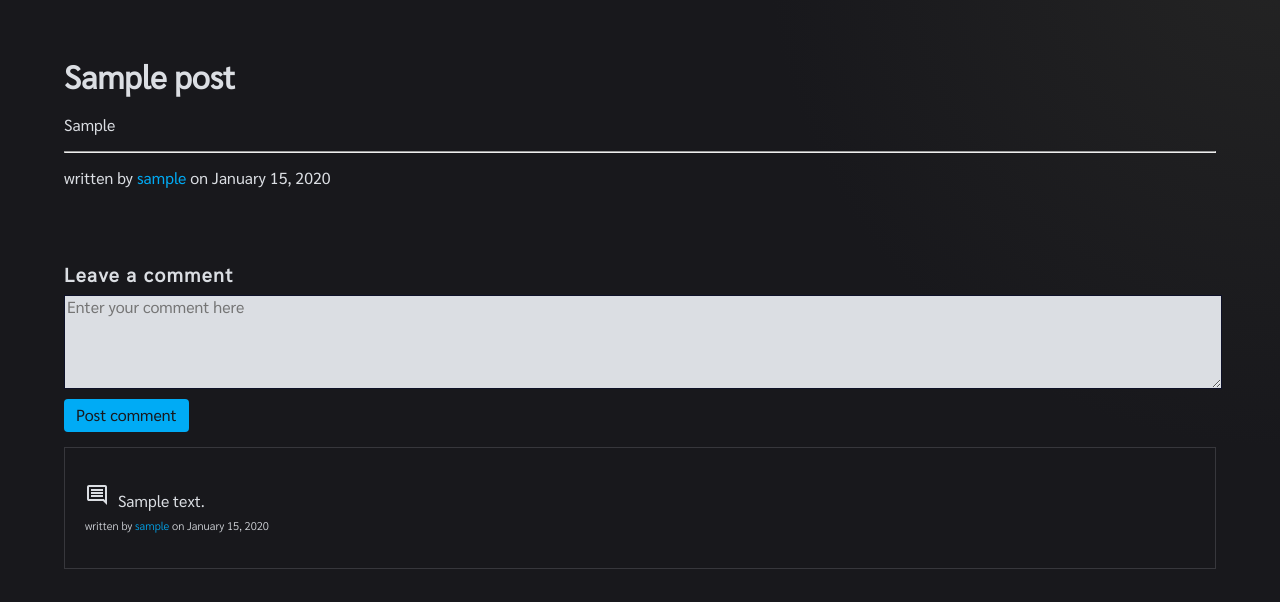
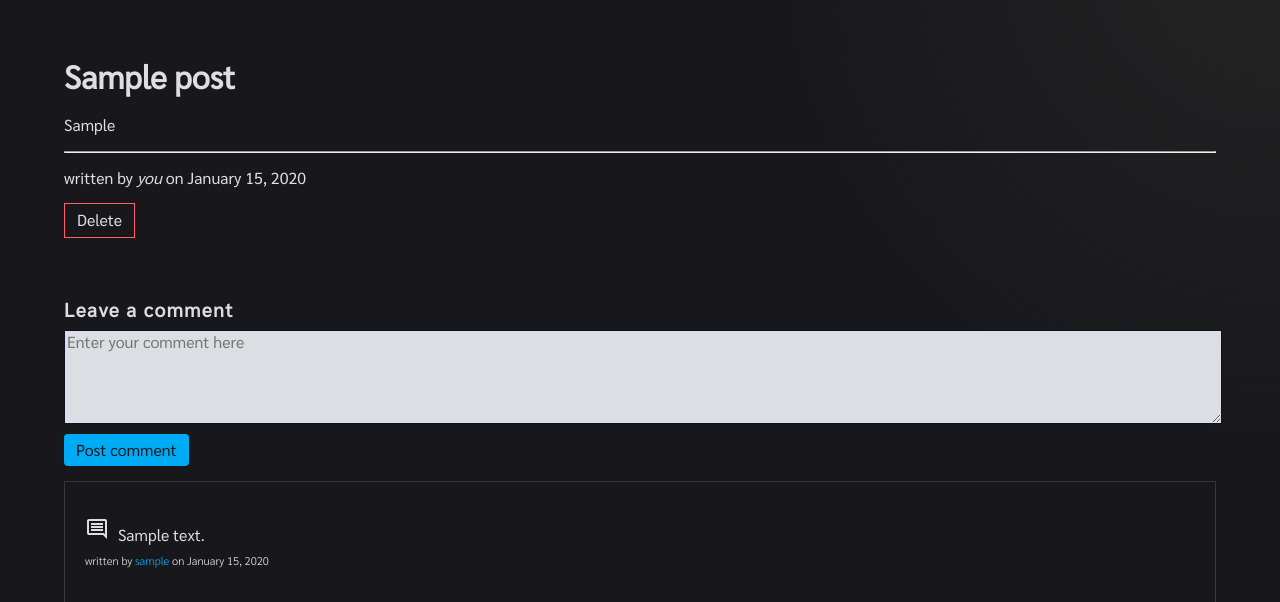
Before and after one commit to theodoremoreland/Blogz, a Flask app: page /blog?blog_post_id=1 in a window 1280 px wide. Shown: the part 65-667 px from the top of the page. Run offline with Flask 3, Linux system fonts and the light colour scheme; the visitor is signed in with stand-in values (Sample User, id 1); tables that the repository leaves empty hold one stand-in row (values such as "Sample post").

Commit message:
users can now delete their own post

```diff
--- a/application/blueprints/Blog/templates/blog_post.html
+++ b/application/blueprints/Blog/templates/blog_post.html
@@ -4,12 +4,24 @@
   <h1 class="title">{{blog_post.title}}</h1>
   <p class="entry">{{blog_post.entry}}</p>
   <hr>
+  {% if is_owner %}
+  <p class="author">
+    written by <i>you</i>
+    <span class="date">
+      on {{blog_post.created_at.strftime("%B %d, %Y")}}
+    </span>
+  </p>
+  <form method="POST" action="/delete-blog-post?blog_post_id={{blog_post.id}}">
+    <button class="delete" type="submit">Delete</button>
+  </form>
+  {% else %}
   <p class="author">
     written by <a href="/blog?user={{blog_post.author_id}}">{{blog_post.author.username}}</a>
     <span class="date">
       on {{blog_post.created_at.strftime("%B %d, %Y")}}
     </span>
   </p>
+  {% endif %}
 </div>
 <section id="comment-section">
   <h2 class="sub-header">Leave a comment</h2>
--- a/application/blueprints/Blog/views.py
+++ b/application/blueprints/Blog/views.py
@@ -28,9 +28,18 @@ def render_blog():
         elif blog_post_id:
             blog_post = BlogPosts.query.filter_by(id=blog_post_id).first()
             comments = blog_post.comments
+            author_id = blog_post.author_id
+            user_id_in_session = session.get("user_id")
+
+            logger.info(
+                f"Rendering blog post with blog_post_id: {blog_post_id} and author_id: {author_id} as {user_id_in_session}"
+            )
 
             return render_template(
-                "blog_post.html", blog_post=blog_post, comments=comments
+                "blog_post.html",
+                blog_post=blog_post,
+                comments=comments,
+                is_owner=author_id == user_id_in_session,
             )
         else:
             all_blog_posts = BlogPosts.query.all()
@@ -38,6 +47,31 @@ def render_blog():
             return render_template("blog.html", blog=all_blog_posts, scope="all")
     except Exception as e:
         logger.exception(f"Error rendering blog page: {e}")
+
+        return render_template("error.html")
+
+
+@blog.route("/delete-blog-post", methods=["POST"])
+def delete_blog_post():
+    blog_post_id = request.args.get("blog_post_id")
+
+    try:
+        user_id_in_session = session.get("user_id")
+        blog_post = BlogPosts.query.filter_by(id=blog_post_id).first()
+
+        if blog_post.author_id == user_id_in_session:
+            db.session.delete(blog_post)
+            db.session.commit()
+        else:
+            logger.info(
+                f"User {user_id_in_session} attempted to delete blog post {blog_post_id} without permission"
+            )
+
+            flash("You do not have permission to delete this post", "error")
+
+        return redirect("/blog")
+    except Exception as e:
+        logger.exception(f"Error deleting blog post: {e}")
 
         return render_template("error.html")
 
--- a/application/static/css/style.css
+++ b/application/static/css/style.css
@@ -173,6 +173,22 @@ body {
   -webkit-transition: all 200ms linear;
   -ms-transition: all 200ms linear;
   transition: all 200ms linear;
+}
+
+.content button.delete {
+  background-color: transparent;
+  border: var(--quaternary-color) 1px solid;
+  border-radius: 0;
+  color: var(--tertiary-color);
+}
+
+.content button.delete:hover {
+  background-color: var(--quaternary-color);
+  color: var(--quinary-color);
+}
+
+.content button:active {
+  filter: brightness(0.9);
 }
 
 .content button:hover {
```
